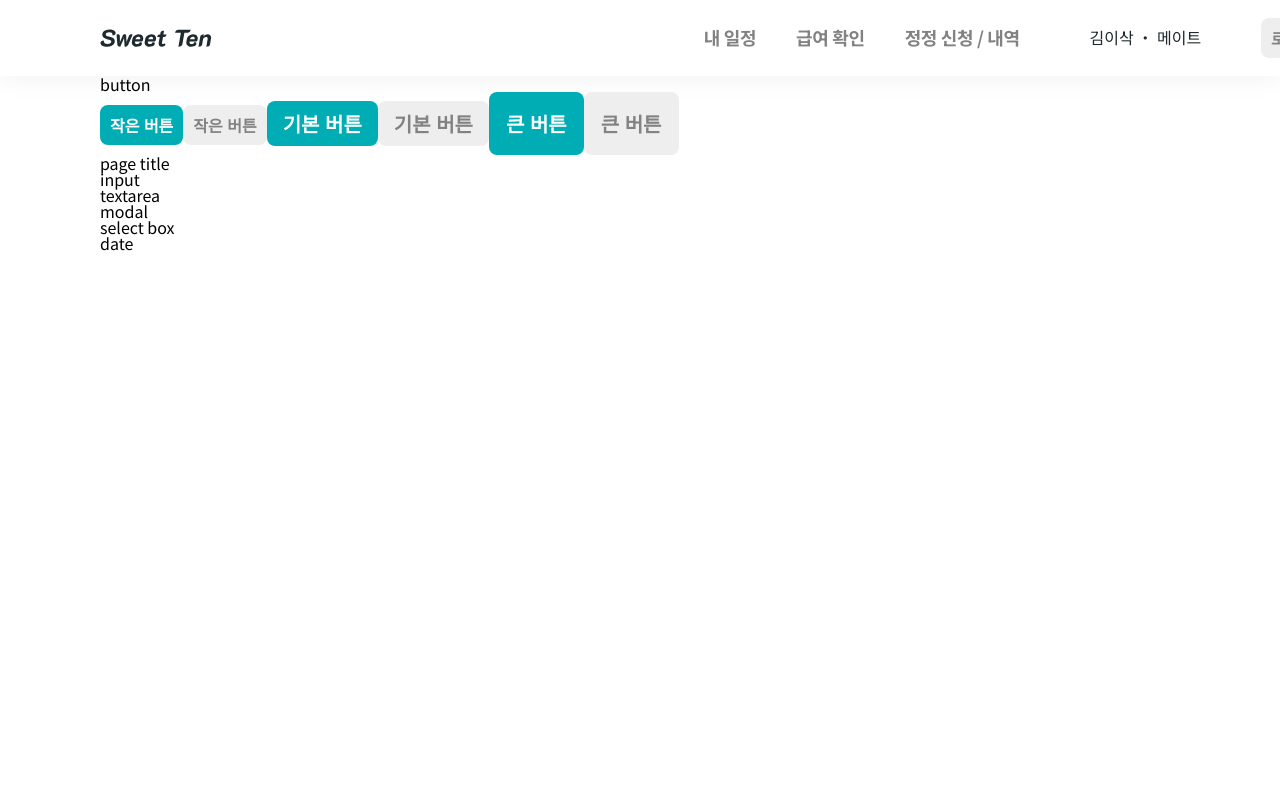
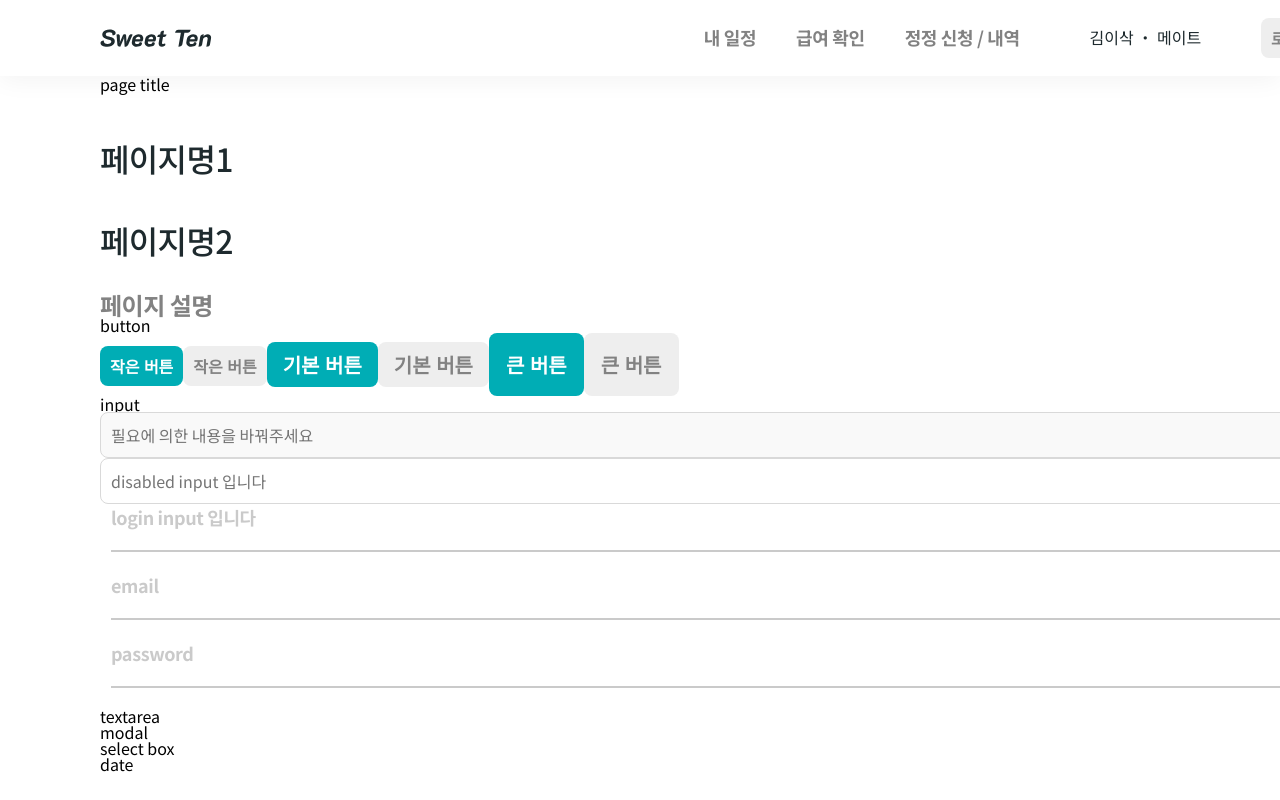
Before and after one commit to Dev-FE-3/toy-project2-team2, a React (Vite) app: page /Guide in a window 1280 px wide. Shown: the top 800 px of the page. Built offline with nearby package versions, Linux system fonts and the light colour scheme; no server answers; sample sign-in values are in the browser's storage; a web font is replaced by a local one.

Commit message:
feat : input, login input 수정 및 guide 추가

```diff
--- a/src/pages/guide/Guide.jsx
+++ b/src/pages/guide/Guide.jsx
@@ -1,8 +1,15 @@
-import Button from '../../shared/components/button/Button'
+import PageTitle from "./../../shared/components/titles/PageTitle";
+import Button from "../../shared/components/button/Button";
+import Input from "./../../shared/components/input/Input";
+import LoginInput from "./../../shared/components/input/LoginInput";
 
 const Guide = () => {
   return (
     <>
+      <h1>page title</h1>
+      <PageTitle title="페이지명1" />
+      <PageTitle title="페이지명2" subtitle="페이지 설명"/>
+
       <h1>button</h1>
       <Button size="sm">작은 버튼</Button>
       <Button size="sm" color="gray">작은 버튼</Button>
@@ -11,9 +18,12 @@ const Guide = () => {
       <Button size="lg">큰 버튼</Button>
       <Button size="lg" color="gray">큰 버튼</Button>
 
-      <h1>page title</h1>
-
       <h1>input</h1>
+      <Input/>
+      <Input disabled placeholder="disabled input 입니다"/>
+      <LoginInput placeholder="login input 입니다"/>
+      <LoginInput type="email" placeholder="email"/>
+      <LoginInput type="password" placeholder="password"/>
 
       <h1>textarea</h1>
 
--- a/src/shared/components/input/Input.jsx
+++ b/src/shared/components/input/Input.jsx
@@ -1,57 +1,40 @@
-import { useState } from "react";
 import styled from "styled-components";
 
 const InputFieldWrapper = styled.input`
-  width: 100%; // size fix 아닌 100%로 수정
-  height: auto; // size fix 아닌 auto로 수정
-  padding: 10px 10px;
+  width: 100%;
+  padding: 10px;
   border-radius: 8px;
   box-sizing: border-box;
-  color: var(--Text-Primary);
+  color: var(--text-primary);
   font-size: var(--font-size-primary);
   font-weight: 400;
-  line-height: 24px; /* 150% */
-  border: 1px solid
-    ${(props) =>
-      props.isFocused
-        ? "var(--accent)" // 클릭 상태일 때
-        : props.isSubmitted
-        ? "var(--disabled)" // 제출된 상태일 때
-        : "var(--disabled)"}; // 기본 비활성 상태
-  background-color: ${(props) =>
-    props.isFocused
-      ? "var(--white)" // 클릭 상태일 때
-      : props.isSubmitted
-      ? "var(--white)" // 제출된 상태일 때
-      : "var(--background-color-3)"}; // 기본 비활성 상태
-  color: ${(props) =>
-    props.isFocused
-      ? "var(--Text-Primary)" // 클릭 상태일 때
-      : props.isSubmitted
-      ? "var(--Text-Primary)" // 제출된 상태일 때 (글씨 색상)
-      : "var(--disabled)"}; // 기본 비활성 상태
-  pointer-events: ${(props) =>
-    props.isSubmitted ? "none" : "auto"}; // 제출된 상태에서는 수정 불가
+  line-height: 24px;
+  background-color: var(--background-color-3);
+  border: 1px solid var(--disabled);
+
+  &:focus {
+    border-color: var(--accent);
+    background-color: var(--white);
+  }
+
+  &:disabled {
+    background-color: var(--white);
+    pointer-events: none;
+  }
 `;
 
 const InputField = ({
-  isSubmitted,
+  disabled,
   placeholder = "필요에 의한 내용을 바꿔주세요",
 }) => {
-  const [isFocused, setIsFocused] = useState(false);
-
-  const handleFocus = () => setIsFocused(true);
-  const handleBlur = () => setIsFocused(false);
-
   return (
-    <InputFieldWrapper
-      type="text"
-      onFocus={handleFocus}
-      onBlur={handleBlur}
-      isFocused={isFocused}
-      isSubmitted={isSubmitted}
-      placeholder={placeholder}
-    />
+    <>
+      <InputFieldWrapper
+        type="text"
+        disabled={disabled}
+        placeholder={placeholder}
+      />
+    </>
   );
 };
 
--- a/src/shared/components/input/LoginInput.jsx
+++ b/src/shared/components/input/LoginInput.jsx
@@ -6,20 +6,15 @@ const InputWrapper = styled.div`
 `;
 
 const StyledInput = styled.input`
-  padding: 0 0 20px 0;
-  border: none;
+  padding-bottom: 20px;
+  margin-bottom: 20px;
   width: 100%;
-  max-width: 100%;
-  height: auto;
   font-size: var(--font-size-title-small);
-  font-style: normal;
   font-weight: 700;
-  line-height: normal;
   letter-spacing: -0.36px;
-  margin-bottom: 20px;
   color: var(--text-primary);
-  box-sizing: border-box;
   border-bottom: 2px solid var(--text-disabled-2);
+
   &::placeholder {
     color: var(--text-disabled-2);
   }
@@ -41,4 +36,3 @@ const LoginInput = ({ name, value, onChange, placeholder, type }) => {
 };
 
 export default LoginInput;
-//export default { InputWrapper, Input };
```
